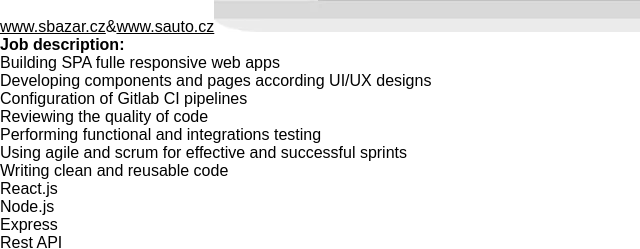
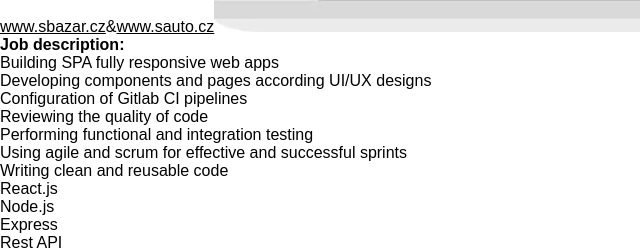
Before and after one commit to marekSurak/personal-website, a Gatsby site: page / in a window 1280 px wide. Shown: the part 1876-2125 px from the top of the page, 0-640 px from the left. Built offline with nearby package versions, Linux system fonts and the light colour scheme; Gatsby itself is replaced by a stand-in of ours.

Commit message:
fix job desc.

```diff
--- a/src/components/section/work/work.js
+++ b/src/components/section/work/work.js
@@ -8,11 +8,11 @@ const techStackData = [
 ]
 
 const jobDescData = [
-    'Building SPA fulle responsive web apps',
+    'Building SPA fully responsive web apps',
     'Developing components and pages according UI/UX designs',
     'Configuration of Gitlab CI pipelines',
     'Reviewing the quality of code',
-    'Performing functional and integrations testing',
+    'Performing functional and integration testing',
     'Using agile and scrum for effective and successful sprints',
     'Writing clean and reusable code '
 ]
```
